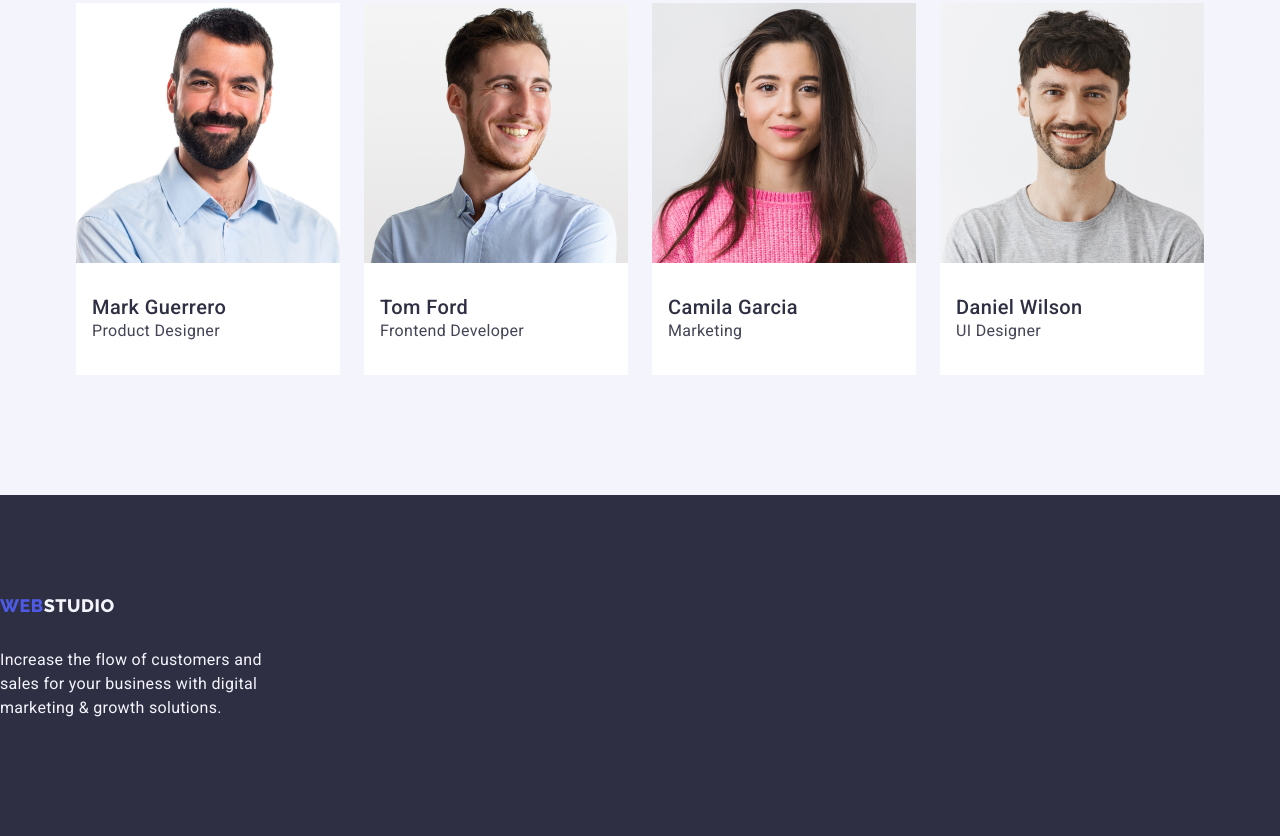
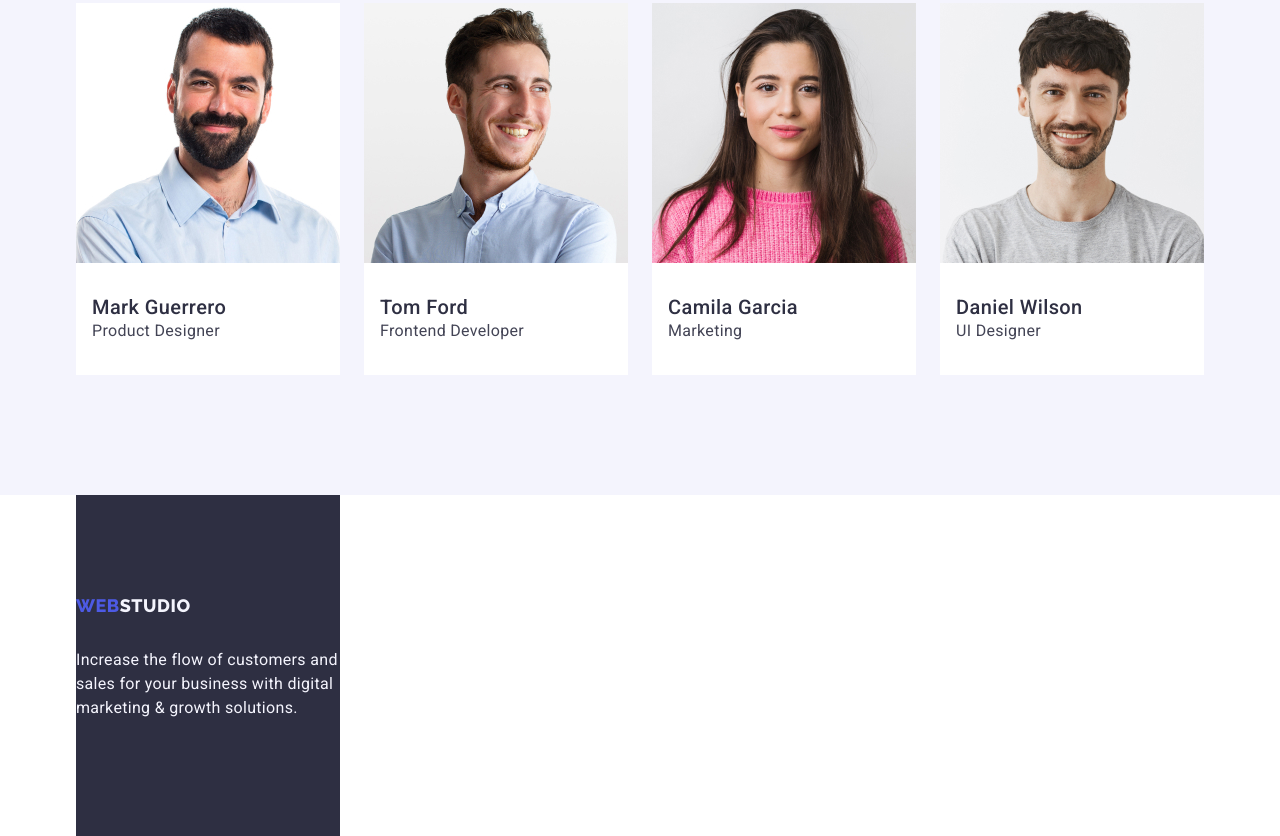
Before and after one commit to LauraH0/goit-markup-hw-03, a plain HTML site: page index.html in a window 1280 px wide. Shown: the part 1818-2654 px from the top of the page. Drawn offline with nearby package versions, Linux system fonts and the light colour scheme.

Commit message:
Update styles.css

```diff
--- a/css/styles.css
+++ b/css/styles.css
@@ -60,7 +60,7 @@ img {
   margin: -1px;
 }
 
-.header-container {
+.container {
   display: flex;
   width: 1158px;
   margin: 0 auto;
```
